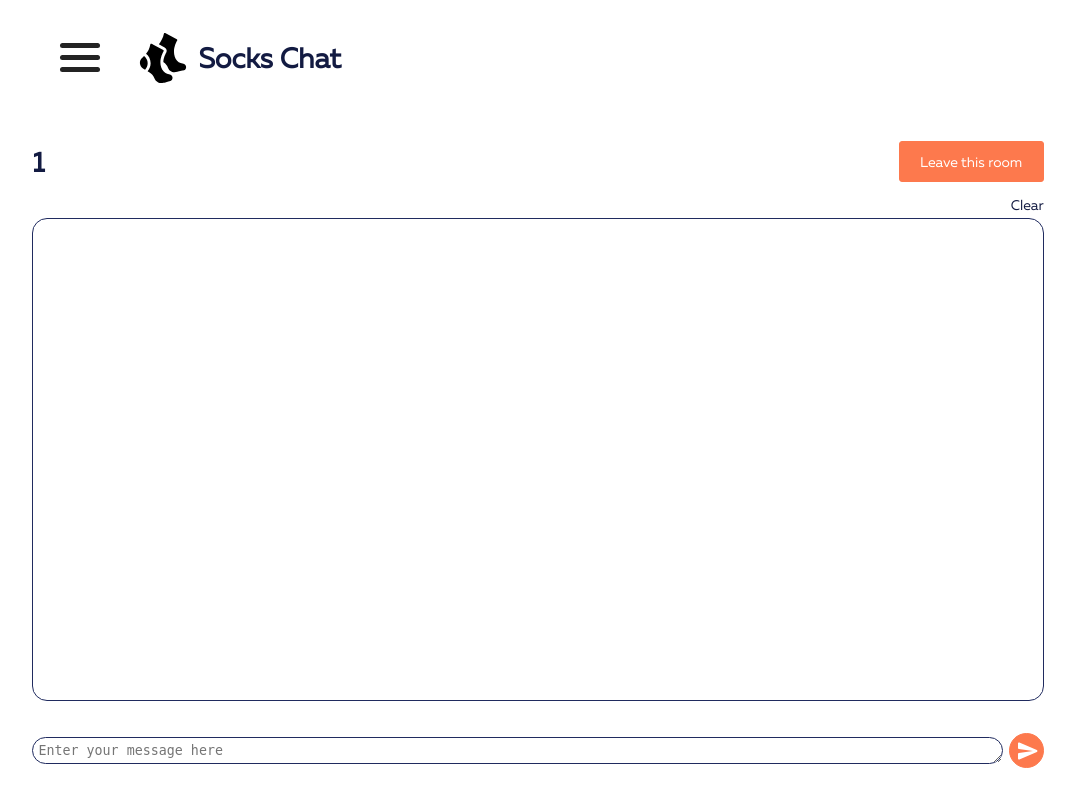
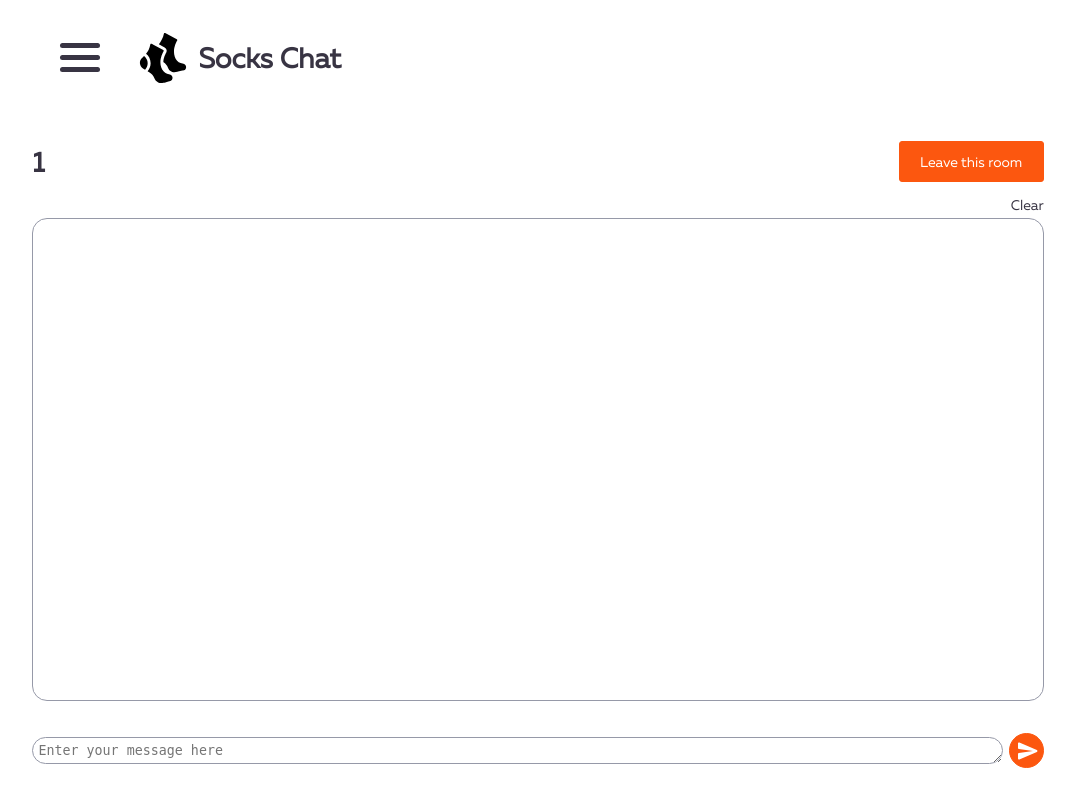
Before and after one commit to awtrimpe/socks-chat, a Flask app: page /chat in a window 1280 px wide. Shown: the whole page, without its empty margins (102-1177 px from the left). Run offline with Flask 2, Linux system fonts and the light colour scheme; the visitor is signed in with stand-in values (Sample User, id 1); some libraries are stand-ins or nearby versions.

Commit message:
Color changes

```diff
--- a/app/static/style.css
+++ b/app/static/style.css
@@ -14,23 +14,15 @@
 }
 
 :root {
-  /* Black */
   --dark-black: #000;
-  --main-dark-black: #232323;
-  --main-light-black: #2e3133;
-  --main-grey: #9aa0a6;
-  --links-grey: #cacaca;
-  /* White */
+  --main-dark-blue: #383443;
+  --main-grey: #9699a8;
+  --main-accent-orange: #ff8f00;
+  --main-burnt-orange: #fc570f;
+  --main-darker-grey: #807b78;
+  --main-brown: #8e633a;
+  --main-light-blue: #5d4f5e;
   --bright-white: #fff;
-  /* Orange */
-  --main-accent-color: #fd794d;
-  --main-accent-lighter: #ffa080;
-  --main-tan: #fcd4c5;
-  /* Blue */
-  --main-dark-blue: #131b42;
-  --main-mid-blue: #202b5f;
-  --mid-bright-blue: #2244f0;
-  --main-light-blue: #5d73e5;
 }
 
 html,
@@ -56,7 +48,7 @@ input {
   width: -moz-available;
   width: fill-available;
   padding: 5px;
-  border: solid 1px var(--main-mid-blue);
+  border: solid 1px var(--main-grey);
   outline: none;
 }
 
@@ -83,7 +75,7 @@ button path {
 #hamburger:after,
 #hamburger:before,
 #hamburger #menu-icon {
-  background-color: var(--main-dark-black);
+  background-color: var(--main-dark-blue);
   border-radius: 3px;
   content: "";
   display: block;
@@ -233,17 +225,17 @@ button path {
   width: auto;
   padding: 11.45px 20.37px;
   font-size: 14px;
-  border: solid 1px var(--main-accent-color);
+  border: solid 1px var(--main-burnt-orange);
   border-radius: 3px;
-  background: var(--main-accent-color);
+  background: var(--main-burnt-orange);
   transition: all 0.3s;
   color: var(--bright-white);
   cursor: pointer;
 }
 
 .generic-button:hover {
-  border: solid 1px var(--main-accent-lighter);
-  background-color: var(--main-accent-lighter);
+  border: solid 1px var(--main-accent-orange);
+  background-color: var(--main-accent-orange);
 }
 
 .round-button {
```
Also changed, not shown: other parts of app/static/style.css (+19 -9 lines), README.md, tests/test_chat.py (added), 3 other files.
